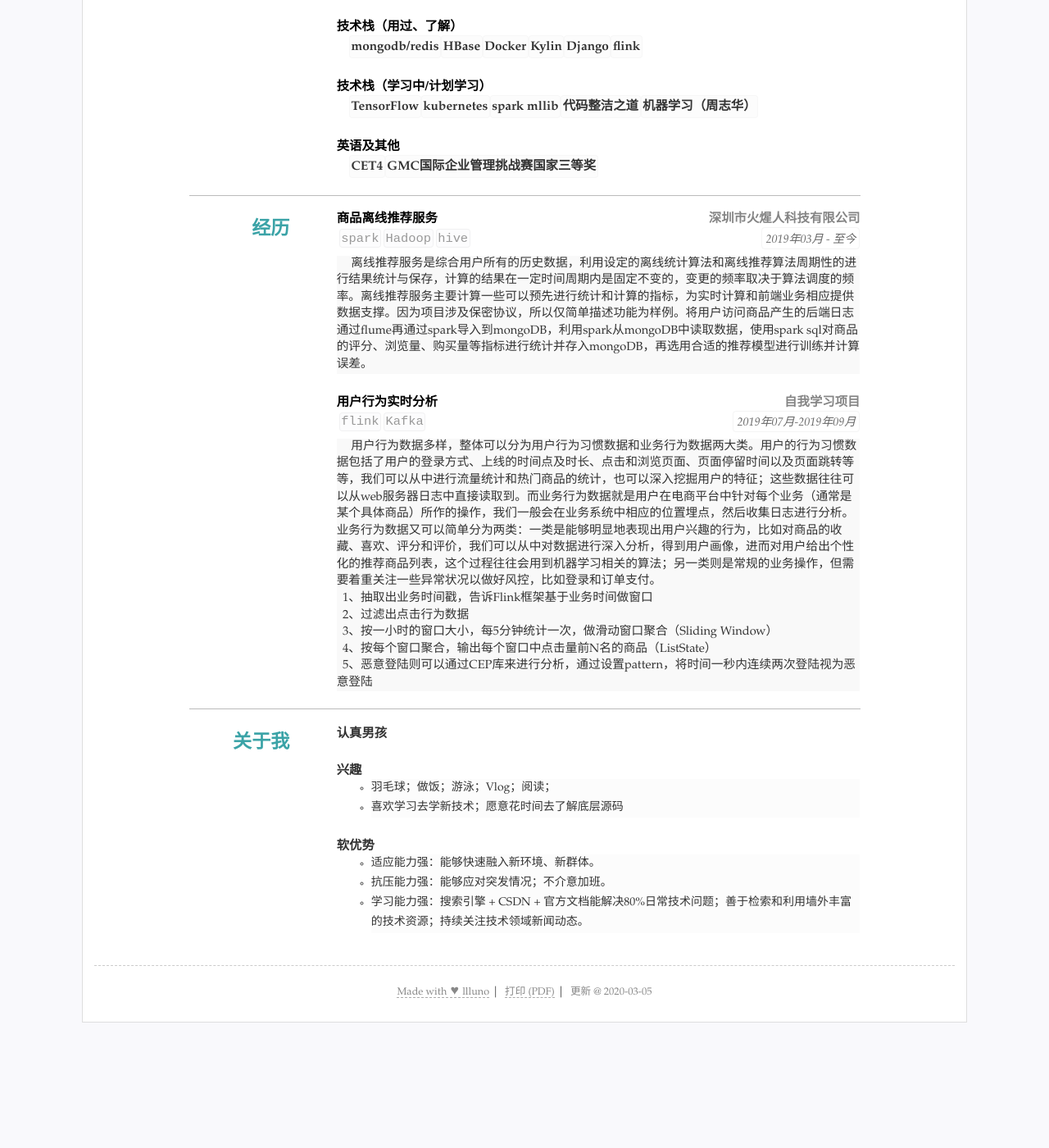
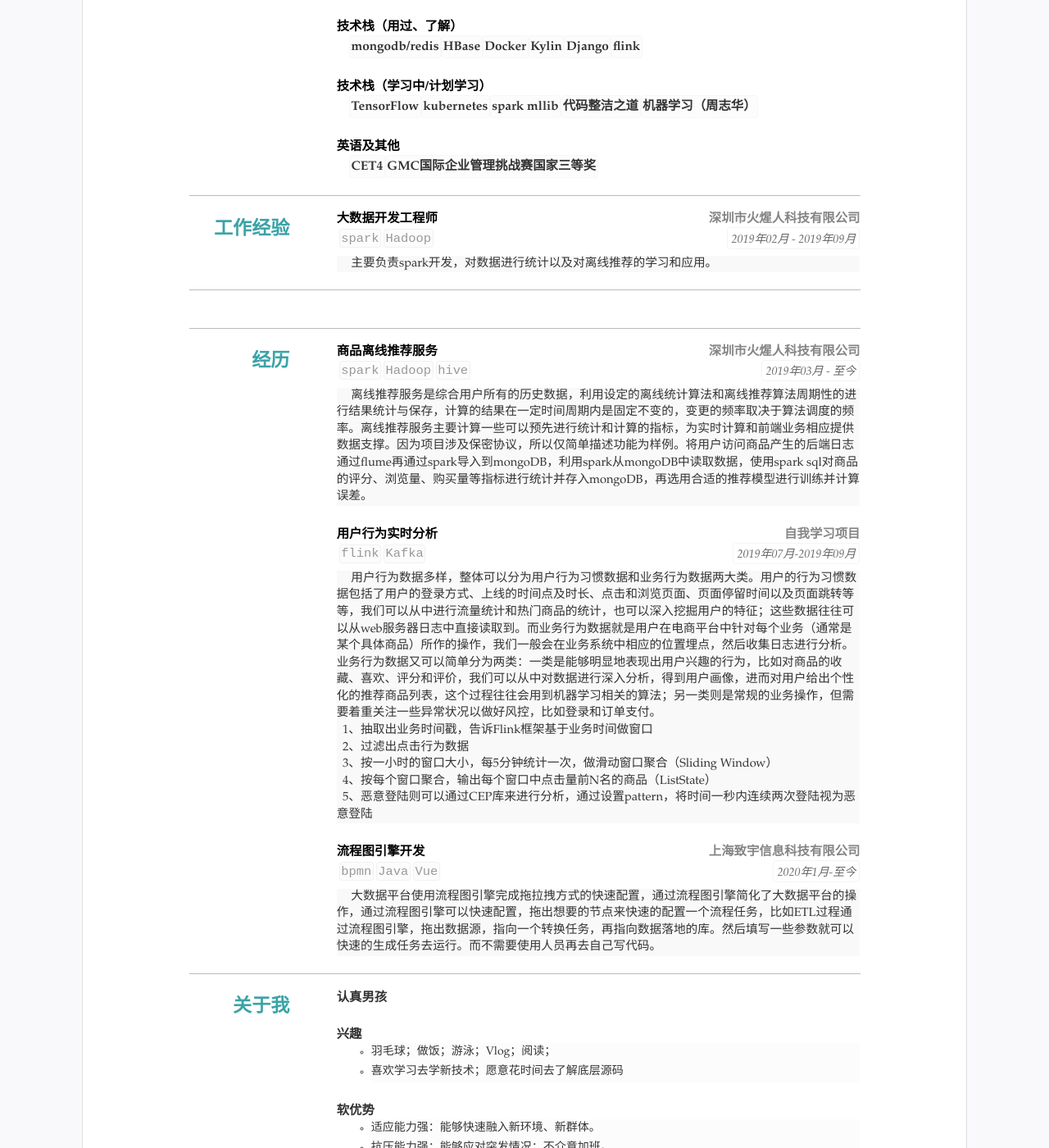
Before and after one commit to llluno/resume, a Jekyll site: the page built from index.html, in a window 1280 px wide and 1400 px high, scrolled down 402 px. Shown: the whole window at 82% size. Built offline with Jekyll 4.4.1, drawn with Linux system fonts in a browser that asks for light colours; before the commit the page ends 1670 px from its top, so only the background shows below that.

Commit message:
Update resume.yml

```diff
--- a/_data/resume.yml
+++ b/_data/resume.yml
@@ -9,127 +9,144 @@ photo: "assets/img/photo.jpg" #照片可空，不显示
 
 #联系方式
 contact: #联系方式连接等3~5行
-- text: "liuterrific@hotmail.com" #文本内容
-  href: 'mailto:liuterrific@hotmail.com' #链接，无链接则空
-  icon: 'icons/email.svg' #图标 svg文件
-- text: "13057916678"
-  href: 'tel:13057916678'
-  icon: 'icons/phone.svg'
-- text: "mtman.site"
-  href: 'https://llluno.github.io'
-  icon: 'icons/web.svg'
-- text: "llluno"
-  href: 'https://github.com/llluno'
-  icon: "icons/github.svg"
-  attr: 'target="_blank"' #新标签页打开
-  # - text: "地址"
-  #   icon: "icons/location.svg"
+  - text: "liuterrific@hotmail.com" #文本内容
+    href: 'mailto:liuterrific@hotmail.com' #链接，无链接则空
+    icon: 'icons/email.svg' #图标 svg文件
+  - text: "13057916678"
+    href: 'tel:13057916678'
+    icon: 'icons/phone.svg'
+  - text: "mtman.site"
+    href: 'https://llluno.github.io'
+    icon: 'icons/web.svg'
+  - text: "llluno"
+    href: 'https://github.com/llluno'
+    icon: "icons/github.svg"
+    attr: 'target="_blank"' #新标签页打开
+    # - text: "地址"
+    #   icon: "icons/location.svg"
 
 #main下面是主体内容，类别条数不限
 main: #简历主要内容，
-- type: Education #类别为ID
-  name: 教育 #显示名称，空则使用type
-  content: #内容基本格式 标题-副标题-日期-详细内容 (都允许空)
-  - title: 浙江大学城市学院
-    duration: ""
-    sub: 信息管理与信息系统 学士
-    detail: C语言程序设计，数据结构，Python程序设计基础，统计学，Java 程序设计基础，数据库原理，计算机网络组成原理，大数据数据挖掘与数据分析，信息管理学，GMC企业管理仿真
+  - type: Education #类别为ID
+    name: 教育 #显示名称，空则使用type
+    content: #内容基本格式 标题-副标题-日期-详细内容 (都允许空)
+      - title: 浙江大学城市学院
+        duration: ""
+        sub: 信息管理与信息系统 学士
+        detail: C语言程序设计，数据结构，Python程序设计基础，统计学，Java 程序设计基础，数据库原理，计算机网络组成原理，大数据数据挖掘与数据分析，信息管理学，GMC企业管理仿真
 
-- type: skills
-  name: 技术
-  content:
-  - title: 技术栈（常用、熟练）
-    items:
-    - Java
-    - Python
-    - Scala
-    - 爬虫
-    - SQL
-    - Linux常用命令
-    - Markdown
-    - spark sql / spark streaming
-    - Hadoop
-    - hive
-    - zookeeper
-    - flume
-    - Kafka
-    - SPSS
+  - type: skills
+    name: 技术
+    content:
+      - title: 技术栈（常用、熟练）
+        items:
+          - Java
+          - Python
+          - Scala
+          - 爬虫
+          - SQL
+          - Linux常用命令
+          - Markdown
+          - spark sql / spark streaming
+          - Hadoop
+          - hive
+          - zookeeper
+          - flume
+          - Kafka
+          - SPSS
+          - bpmn
 
 
-  - title: 技术栈（用过、了解）
-    items:
-    - mongodb/redis
-    - HBase
-    - Docker
-    - Kylin
-    - Django
-    - flink
+      - title: 技术栈（用过、了解）
+        items:
+          - mongodb/redis
+          - HBase
+          - Docker
+          - Kylin
+          - Django
+          - flink
 
 
-  - title: 技术栈（学习中/计划学习）
-    items:
-    - TensorFlow
-    - kubernetes
-    - spark mllib
-    - 代码整洁之道
-    - 机器学习（周志华）
+      - title: 技术栈（学习中/计划学习）
+        items:
+          - TensorFlow
+          - kubernetes
+          - spark mllib
+          - 代码整洁之道
+          - 机器学习（周志华）
 
-  - title: 英语及其他
-    items:
-    - CET4
-    - GMC国际企业管理挑战赛国家三等奖
+      - title: 英语及其他
+        items:
+          - CET4
+          - GMC国际企业管理挑战赛国家三等奖
 
-#- type: experience
-#  name: 经验
-#  content:
-#  - title: 大数据开发工程师
-#    sub: 深圳市火煋人科技有限公司
-#    duration: "2019年02月 - 2019年09月"
-#    tags:
-#    - spark
-#    - Hadoop
+  - type: experience
+    name: 工作经验
+    content:
+    - title: 大数据开发工程师
+      sub: 深圳市火煋人科技有限公司
+      duration: "2019年02月 - 2019年09月"
+      tags:
+      - spark
+      - Hadoop
+      detail: 主要负责spark开发，对数据进行统计以及对离线推荐的学习和应用。
 
-#    detail: 主要负责spark开发，对数据进行统计以及对离线推荐的学习和应用。
+  - title: 大数据开发工程师
+    sub: 上海致宇信息科技有限公司
+    duration: "2019年12月 - 至今"
+    tags:
+      - Java
+      - CDH
+    detail: 大数据产品的研发，大数据平台的开发
 
-- type: projects
-  name: 经历
-  content:
-  - title: 商品离线推荐服务
-    duration: 2019年03月 - 至今
-    tags:
-    - spark
-    - Hadoop
-    - hive
-    detail: 离线推荐服务是综合用户所有的历史数据，利用设定的离线统计算法和离线推荐算法周期性的进行结果统计与保存，计算的结果在一定时间周期内是固定不变的，变更的频率取决于算法调度的频率。离线推荐服务主要计算一些可以预先进行统计和计算的指标，为实时计算和前端业务相应提供数据支撑。因为项目涉及保密协议，所以仅简单描述功能为样例。将用户访问商品产生的后端日志通过flume再通过spark导入到mongoDB，利用spark从mongoDB中读取数据，使用spark sql对商品的评分、浏览量、购买量等指标进行统计并存入mongoDB，再选用合适的推荐模型进行训练并计算误差。
-    sub: 深圳市火煋人科技有限公司
+  - type: projects
+    name: 经历
+    content:
+      - title: 商品离线推荐服务
+        duration: 2019年03月 - 至今
+        tags:
+          - spark
+          - Hadoop
+          - hive
+        detail: 离线推荐服务是综合用户所有的历史数据，利用设定的离线统计算法和离线推荐算法周期性的进行结果统计与保存，计算的结果在一定时间周期内是固定不变的，变更的频率取决于算法调度的频率。离线推荐服务主要计算一些可以预先进行统计和计算的指标，为实时计算和前端业务相应提供数据支撑。因为项目涉及保密协议，所以仅简单描述功能为样例。将用户访问商品产生的后端日志通过flume再通过spark导入到mongoDB，利用spark从mongoDB中读取数据，使用spark sql对商品的评分、浏览量、购买量等指标进行统计并存入mongoDB，再选用合适的推荐模型进行训练并计算误差。
+        sub: 深圳市火煋人科技有限公司
 
-  - title: 用户行为实时分析
-    duration: 2019年07月-2019年09月
-    tags:
-    - flink
-    - Kafka
-    detail: 用户行为数据多样，整体可以分为用户行为习惯数据和业务行为数据两大类。用户的行为习惯数据包括了用户的登录方式、上线的时间点及时长、点击和浏览页面、页面停留时间以及页面跳转等等，我们可以从中进行流量统计和热门商品的统计，也可以深入挖掘用户的特征；这些数据往往可以从web服务器日志中直接读取到。而业务行为数据就是用户在电商平台中针对每个业务（通常是某个具体商品）所作的操作，我们一般会在业务系统中相应的位置埋点，然后收集日志进行分析。业务行为数据又可以简单分为两类：一类是能够明显地表现出用户兴趣的行为，比如对商品的收藏、喜欢、评分和评价，我们可以从中对数据进行深入分析，得到用户画像，进而对用户给出个性化的推荐商品列表，这个过程往往会用到机器学习相关的算法；另一类则是常规的业务操作，但需要着重关注一些异常状况以做好风控，比如登录和订单支付。<br>&nbsp;&nbsp;1、抽取出业务时间戳，告诉Flink框架基于业务时间做窗口<br>&nbsp;&nbsp;2、过滤出点击行为数据<br>&nbsp;&nbsp;3、按一小时的窗口大小，每5分钟统计一次，做滑动窗口聚合（Sliding Window）<br>&nbsp;&nbsp;4、按每个窗口聚合，输出每个窗口中点击量前N名的商品（ListState）<br>&nbsp;&nbsp;5、恶意登陆则可以通过CEP库来进行分析，通过设置pattern，将时间一秒内连续两次登陆视为恶意登陆
-    sub: 自我学习项目
-   #可继续添加更多内容
+      - title: 用户行为实时分析
+        duration: 2019年07月-2019年09月
+        tags:
+          - flink
+          - Kafka
+        detail: 用户行为数据多样，整体可以分为用户行为习惯数据和业务行为数据两大类。用户的行为习惯数据包括了用户的登录方式、上线的时间点及时长、点击和浏览页面、页面停留时间以及页面跳转等等，我们可以从中进行流量统计和热门商品的统计，也可以深入挖掘用户的特征；这些数据往往可以从web服务器日志中直接读取到。而业务行为数据就是用户在电商平台中针对每个业务（通常是某个具体商品）所作的操作，我们一般会在业务系统中相应的位置埋点，然后收集日志进行分析。业务行为数据又可以简单分为两类：一类是能够明显地表现出用户兴趣的行为，比如对商品的收藏、喜欢、评分和评价，我们可以从中对数据进行深入分析，得到用户画像，进而对用户给出个性化的推荐商品列表，这个过程往往会用到机器学习相关的算法；另一类则是常规的业务操作，但需要着重关注一些异常状况以做好风控，比如登录和订单支付。<br>&nbsp;&nbsp;1、抽取出业务时间戳，告诉Flink框架基于业务时间做窗口<br>&nbsp;&nbsp;2、过滤出点击行为数据<br>&nbsp;&nbsp;3、按一小时的窗口大小，每5分钟统计一次，做滑动窗口聚合（Sliding Window）<br>&nbsp;&nbsp;4、按每个窗口聚合，输出每个窗口中点击量前N名的商品（ListState）<br>&nbsp;&nbsp;5、恶意登陆则可以通过CEP库来进行分析，通过设置pattern，将时间一秒内连续两次登陆视为恶意登陆
+        sub: 自我学习项目
+
+      - title: 流程图引擎开发
+        duration: 2020年1月-至今
+        tags:
+          - bpmn
+          - Java
+          - Vue
+        detail: 大数据平台使用流程图引擎完成拖拉拽方式的快速配置，通过流程图引擎简化了大数据平台的操作，通过流程图引擎可以快速配置，拖出想要的节点来快速的配置一个流程任务，比如ETL过程通过流程图引擎，拖出数据源，指向一个转换任务，再指向数据落地的库。然后填写一些参数就可以快速的生成任务去运行。而不需要使用人员再去自己写代码。
+        sub: 上海致宇信息科技有限公司
+      #可继续添加更多内容
 
 #others 其他简略内容(列表)
 others: #其他列表显示
-- type: others #ID可以为空
-  name: '关于我'
-  content: #选择需要的格式
-  - title: 认真男孩
-    text: " "
+  - type: others #ID可以为空
+    name: '关于我'
+    content: #选择需要的格式
+      - title: 认真男孩
+        text: " "
 
-  - title: 兴趣
-    list: #单行列表
-    - 羽毛球；做饭；游泳；Vlog；阅读；
-    - 喜欢学习去学新技术；愿意花时间去了解底层源码
+      - title: 兴趣
+        list: #单行列表
+          - 羽毛球；做饭；游泳；Vlog；阅读；
+          - 喜欢学习去学新技术；愿意花时间去了解底层源码
 
-  - title: 软优势
-    list:
-    - 适应能力强：能够快速融入新环境、新群体。
-    - 抗压能力强：能够应对突发情况；不介意加班。
-    - 学习能力强：搜索引擎 + CSDN + 官方文档能解决80%日常技术问题；善于检索和利用墙外丰富的技术资源；持续关注技术领域新闻动态。
+      - title: 软优势
+        list:
+          - 适应能力强：能够快速融入新环境、新群体。
+          - 抗压能力强：能够应对突发情况；不介意加班。
+          - 学习能力强：搜索引擎 + CSDN + 官方文档能解决80%日常技术问题；善于检索和利用墙外丰富的技术资源；持续关注技术领域新闻动态。
 
 #- type:
 #  name: '其他'
@@ -141,9 +158,9 @@ others: #其他列表显示
 footer: #脚注多组
   print: #打印版markdown或者html
   screen:
-  #   href: '/'
-  - text: "Made with &hearts; llluno"
-    href: "https://github.com/NewFuture/CV/"
+    #   href: '/'
+    - text: "Made with &hearts; llluno"
+      href: "https://github.com/NewFuture/CV/"
 
 #页面额外js脚本，如xx统计
 scripts:
```
